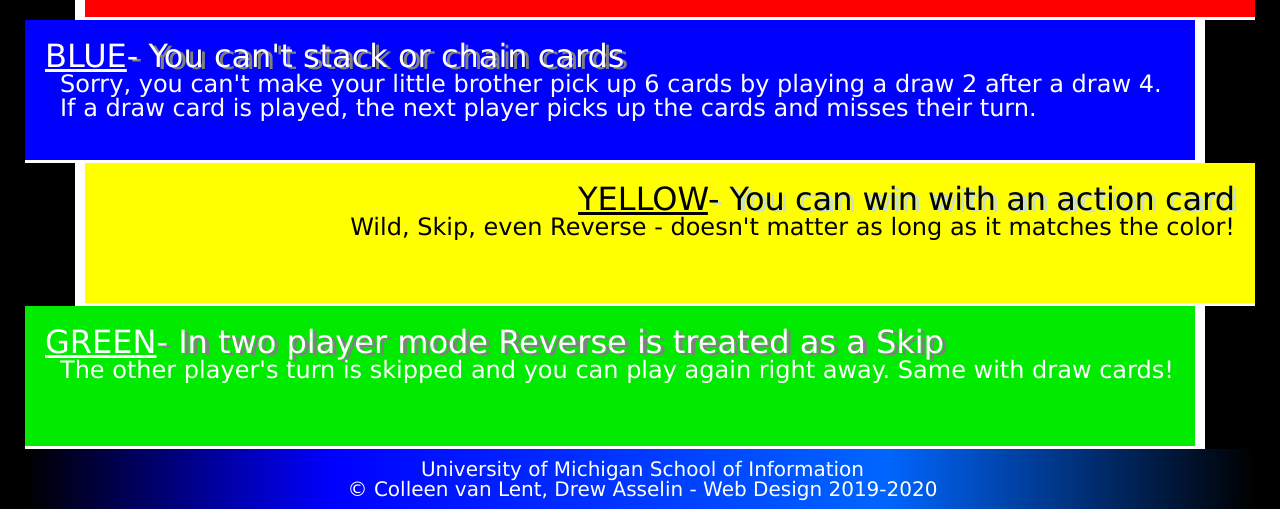
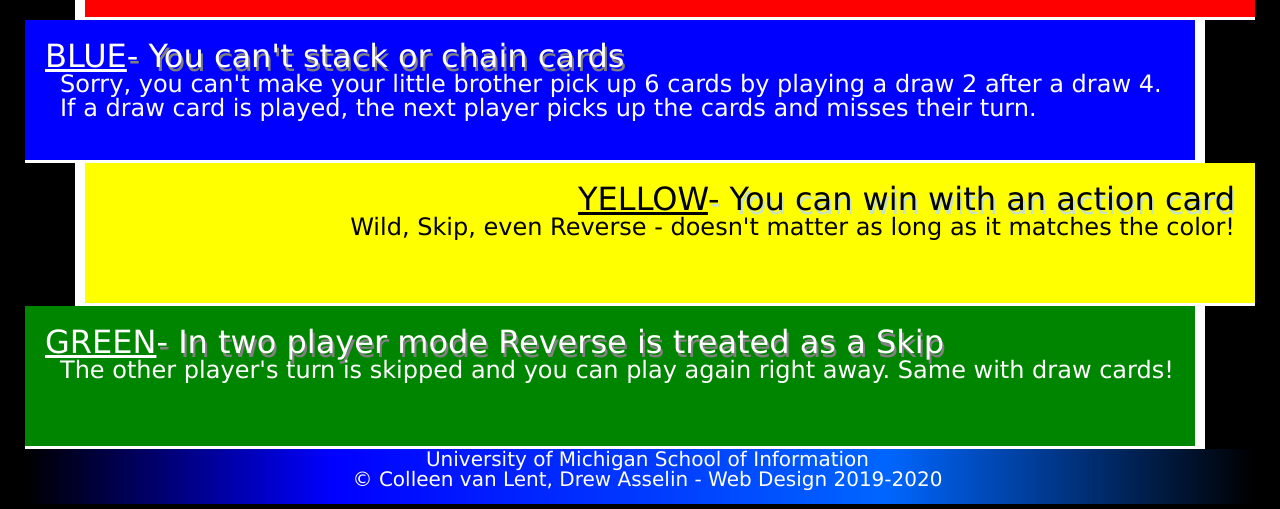
Before and after one commit to HaihongZheng001/homework2-2022, a plain HTML site: page index.html in a window 1280 px wide. Shown: the part 701-1210 px from the top of the page. Drawn offline with Linux system fonts and the light colour scheme.

Commit message:
Add files via upload

```diff
--- a/css/style.css
+++ b/css/style.css
@@ -18,7 +18,7 @@ h1 {
 
 h2 {
     font-size: 32px;
-    text-shadow: 4px 2px #808080;
+    text-shadow: 2px 4px #808080;
 
 
 }
@@ -92,12 +92,12 @@ div.intro {
 
 .yellow h2 {
     color: #000000;
-    text-shadow: 4px 2px #c7e2c7;
+    text-shadow: 2px 4px #c7e2c7;
 }
 
 
 .green{
-    background-color: #00eb00;
+    background-color: #008500;
     text-align: left;
     margin-right: 50px;
     border-right: 10px solid white;
@@ -123,8 +123,7 @@ footer{
 footer p{
     font-size: 20px;
     text-align: center;
-    padding-top: 10px;
-    padding-right: 10px;
-    padding-bottom: 10px;
+    padding-top: 10px 0px 10px;
+
 
 }
```
